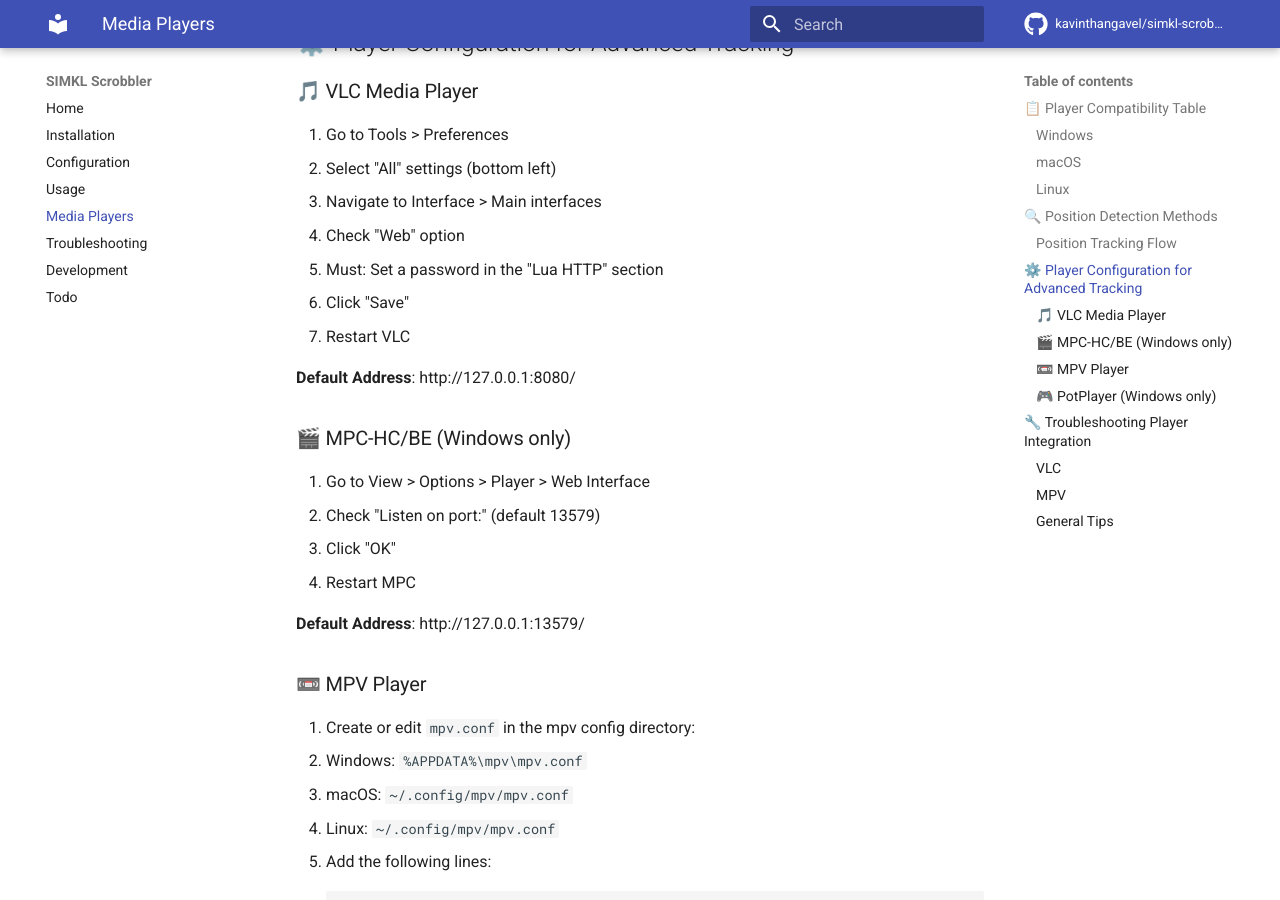
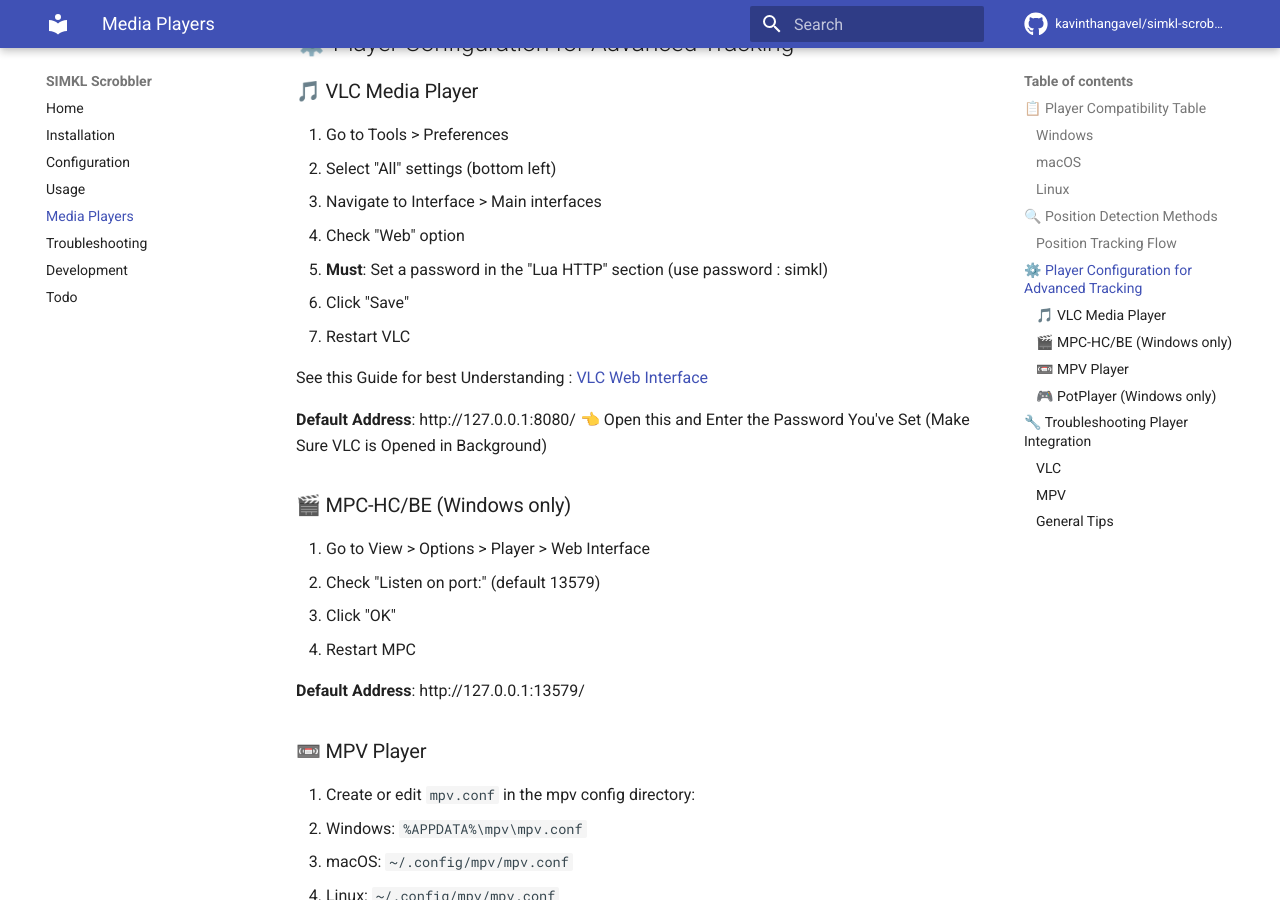
Before and after one commit to ByteTrix/Media-Player-Scrobbler-for-Simkl, an MkDocs documentation site: the page built from docs/media-players.md, in a window 1280 px wide and 900 px high, scrolled down 2362 px. Built offline with MkDocs 1.6.1 and Material for MkDocs 9.7.7, drawn with Linux system fonts in a browser that asks for light colours; comment, search, counter and statistics services are not loaded.

Commit message:
Update media-players.md

```diff
--- a/docs/media-players.md
+++ b/docs/media-players.md
@@ -79,11 +79,13 @@ graph TD
 2. Select "All" settings (bottom left)
 3. Navigate to Interface > Main interfaces
 4. Check "Web" option
-5. Must: Set a password in the "Lua HTTP" section
+5. **Must**: Set a password in the "Lua HTTP" section (use password : simkl)
 6. Click "Save"
 7. Restart VLC
 
-**Default Address**: http://127.0.0.1:8080/
+See this Guide for best Understanding : [VLC Web Interface](https://github.com/azrafe7/vlc4youtube/blob/55946aaea09375cfa4dc0dbae0428ad13eb9e046/instructions/how-to-enable-vlc-web-interface.md)
+
+**Default Address**: http://127.0.0.1:8080/ 👈 Open this and Enter the Password You've Set (Make Sure VLC is Opened in Background)
 
 ### 🎬 MPC-HC/BE (Windows only)
 
```
